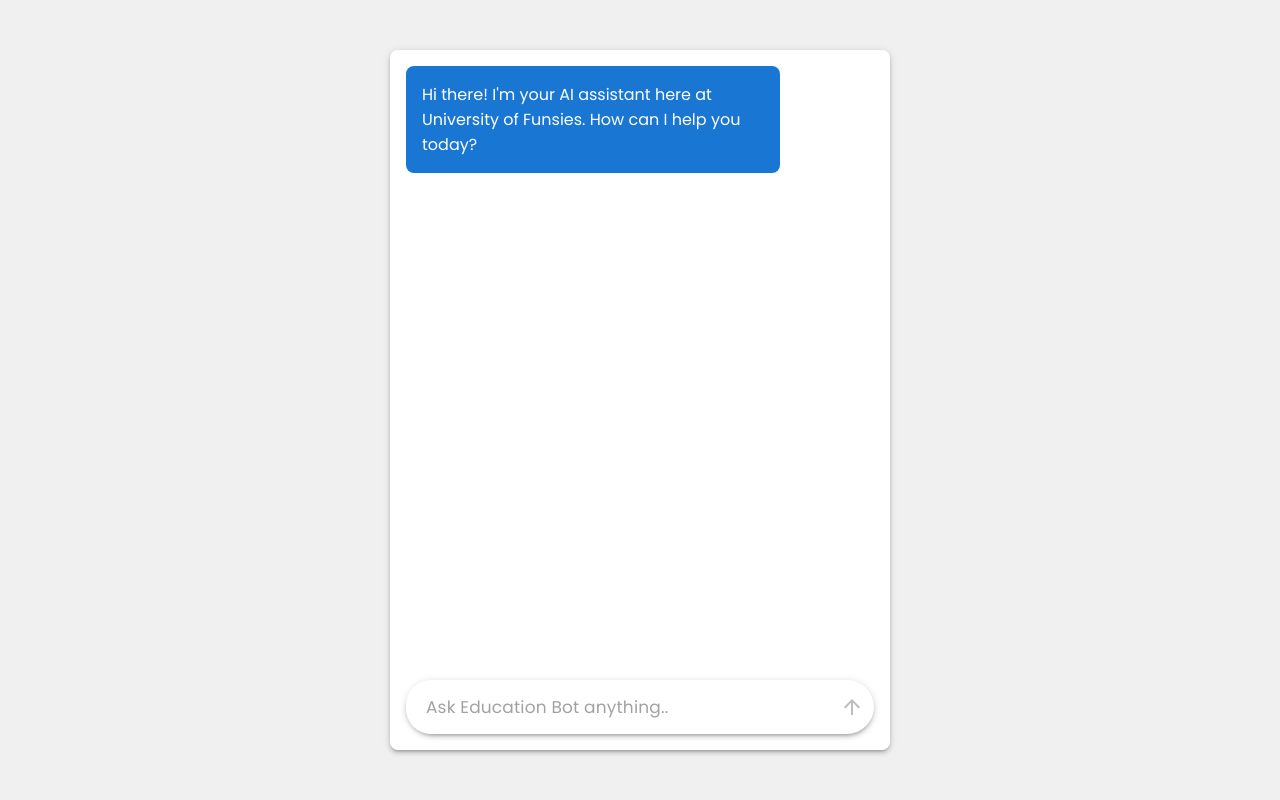
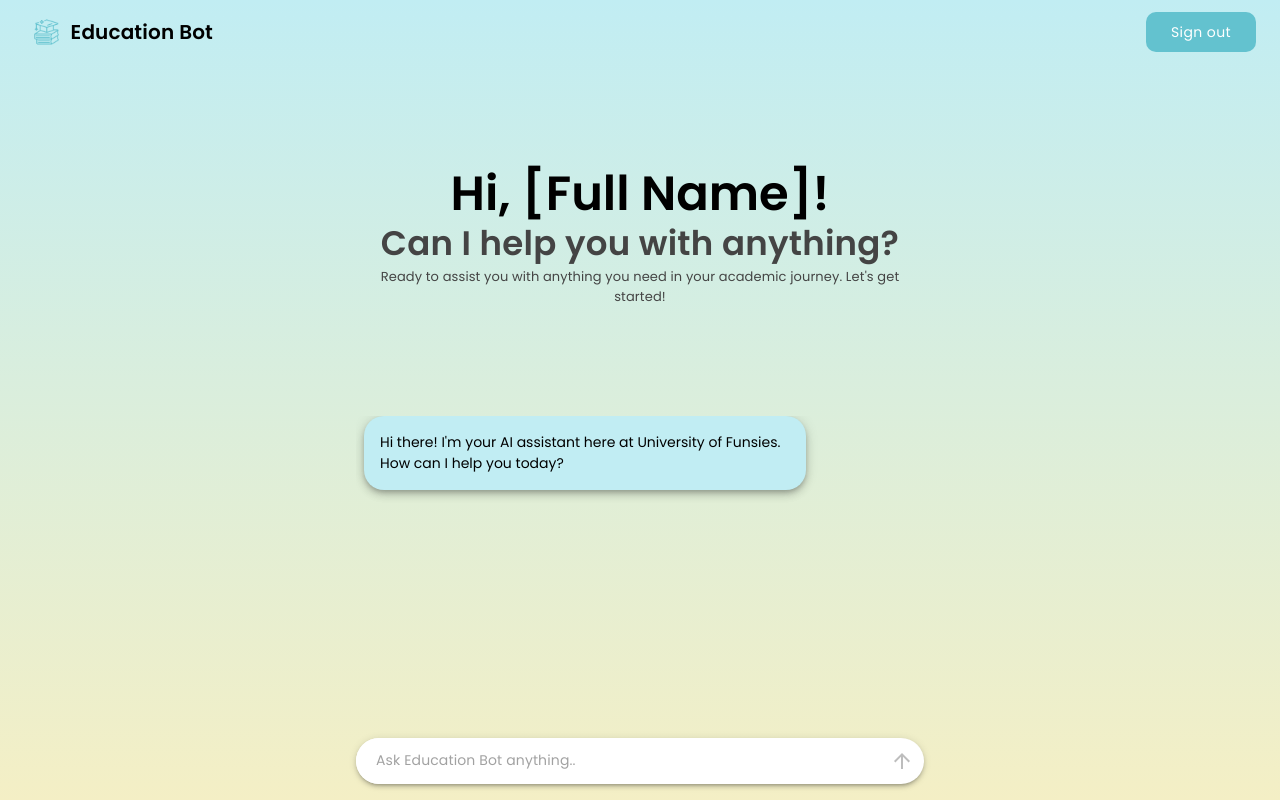
Before and after one commit to allyssapanganiban/customer-support-ai, a Next.js app: page / in a window 1280 px wide. Built offline with nearby package versions, Linux system fonts and the light colour scheme.

Commit message:
Updated UI/Frontend for landing page

```diff
--- /dev/null
+++ b/app/components/Navbar.js
@@ -0,0 +1,34 @@
+import { AppBar, Toolbar, Typography, Button, Box } from "@mui/material";
+// import logo from '../../app/assets/logo.png'
+
+const Navbar = () => {
+  return (
+    <AppBar position="static" sx={{ bgcolor: "transparent", boxShadow: "none" }}>
+      <Toolbar sx={{ justifyContent: "space-between", padding: "10px 20px" }}>
+        <Box display="flex" alignItems="center">
+          <img src="/assets/logo.png" alt="Education Bot Logo" style={{ height: 40 }} />
+          <Typography variant="h6" component="div" sx={{ marginLeft: 0.2, color: "black", fontFamily: "Poppins"}}>
+          <span style={{ fontWeight: 'bold' }}>Education Bot</span>
+          </Typography>
+        </Box>
+        <Button
+            variant="contained"
+            sx={{
+                bgcolor: "#63C2CF",
+                borderRadius: "10px",
+                fontFamily: "Poppins",
+                textTransform: "none",
+                boxShadow: "none",
+                padding: "8px 25px",
+                "&:hover": {
+                    bgcolor: "#4DA9B6",
+            },
+            }}>
+          Sign out
+        </Button>
+      </Toolbar>
+    </AppBar>
+  );
+};
+
+export default Navbar;
--- a/app/globals.css
+++ b/app/globals.css
@@ -5,5 +5,16 @@
   padding: 0;
   margin: 0;
   font-family: 'Poppins', sans-serif;
+}
 
+:root {
+  --primary: #63C2CF;
+  --background1: #C1EDF3;
+  --background2: #F4EFC5;
+  --dark-gray: #9B9B9B;
+  --light-gray: #B5B5B5;
 }
+
+body {
+  background-image: linear-gradient(var(--background1), var(--background2));
+}
--- a/app/page.js
+++ b/app/page.js
@@ -1,6 +1,8 @@
 "use client";
 
-import { Box, Button, Stack, TextField, CircularProgress, IconButton } from "@mui/material";
+import './globals.css'
+import Navbar from './Components/Navbar'
+import { Box, Button, Stack, TextField, CircularProgress, IconButton, Typography } from "@mui/material";
 import { ArrowUpward } from "@mui/icons-material";
 import { useState, useRef, useEffect } from "react";
 import ReactMarkdown from "react-markdown";
@@ -104,17 +106,37 @@ export default function Home() {
       flexDirection="column"
       justifyContent="center"
       alignItems="center"
-      bgcolor="#f0f0f0"
     >
+      <Navbar />
+      <Box
+        display="flex"
+        flexDirection="column"
+        justifyContent="center"
+        alignItems="center"
+        flexGrow={1}
+        maxWidth="520px"
+        width="100%"
+        textAlign="center"
+      >
+        <Typography variant="h3" sx={{ fontWeight: "bold", marginTop: 3, marginBottom: 1, fontFamily: "Poppins", lineHeight: "40px" }}>
+          Hi, [Full Name]!
+        </Typography>
+        <Typography variant="h4" sx={{ fontWeight: "bold", marginBottom: 0.5, fontFamily: "Poppins", color: "#444444" }}>
+          Can I help you with anything?
+        </Typography>
+        <Typography sx={{  marginBottom: 1, fontFamily: "Poppins", fontSize: "13px", color: "#444444"}}>
+          Ready to assist you with anything you need in your academic journey. Let's get started!
+        </Typography>
+      </Box>
       <Stack
         direction={"column"}
         width="100%"
-        maxWidth="500px"
+        maxWidth="600px"
         height="100%"
-        maxHeight="700px"
-        borderRadius={2}
-        boxShadow={3}
-        bgcolor="white"
+        maxHeight="400px"
+        // borderRadius={2}
+        // boxShadow={3}
+        // bgcolor="white"
         p={2}
         spacing={3}
       >
@@ -124,6 +146,11 @@ export default function Home() {
           flexGrow={1}
           overflow="auto"
           maxHeight="100%"
+          fontSize={14}
+          paddingX={1}
+          sx={{
+            overflowX: 'hidden', // Prevent horizontal scrolling
+          }}
         >
           {messages.map((message, index) => (
             <Box
@@ -136,11 +163,12 @@ export default function Home() {
               <Box
                 bgcolor={
                   message.role === "assistant"
-                    ? "primary.main"
-                    : "secondary.main"
+                    ? "#C1EDF3"
+                    : "white"
                 }
-                color="white"
-                borderRadius={2}
+                color="black"
+                borderRadius={5}
+                boxShadow={5}
                 p={2}
                 maxWidth="80%"
               >
@@ -157,9 +185,9 @@ export default function Home() {
           borderRadius={10}
           boxShadow={3}
           sx={{
-            maxWidth: "500px",
+            maxWidth: "600px",
             width: "100%",
-            maxHeight: "60px",
+            maxHeight: "50px",
             bgcolor: "white",
           }}
         >
@@ -176,14 +204,14 @@ export default function Home() {
                 borderRadius: "25px",
                 bgcolor: "white",
                 fontFamily: 'Poppins',
-                fontSize: "17px",
+                fontSize: "14px",
                 boxShadow: "none",
                 "& fieldset": {
                   border: "none",
                 },
               },
               "& .MuiInputBase-input": {
-                padding: "15px 20px",
+                padding: "13px 20px",
               },
             }}
           />
@@ -196,7 +224,7 @@ export default function Home() {
               width: "45px",
               height: "45px",
               color: "black",
-              marginLeft: "10px",
+              // marginLeft: "-20px",
               "&:hover": {
                 bgcolor: "#4DA9B6",
             },
```
Also changed, not shown: public/assets/logo.png (added).
